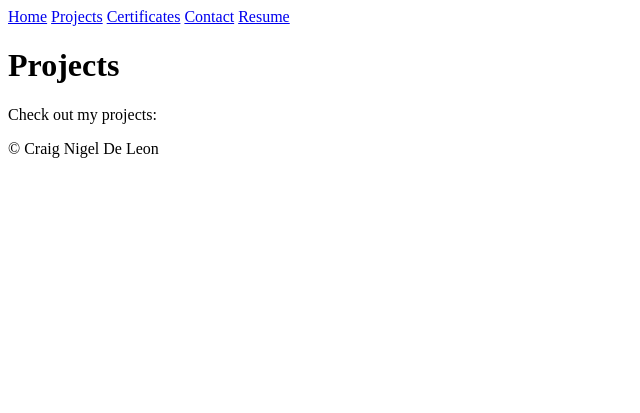
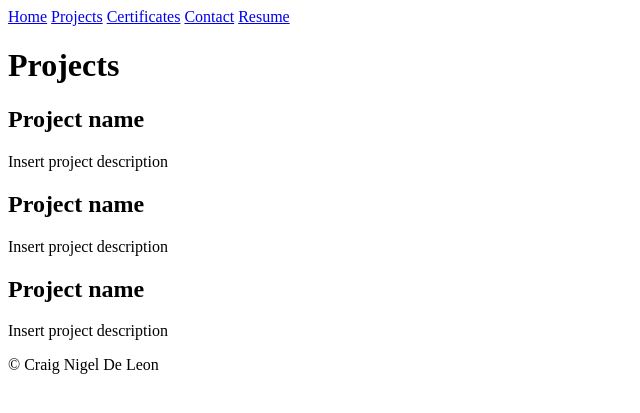
Before and after one commit to NigelDeLeon20/personal-portfolio, a Flask app: page /projects in a window 1280 px wide. Shown: the top 413 px of the page, without its empty margins (0-640 px from the left). Run offline with Flask 3, Linux system fonts and the light colour scheme.

Commit message:
Third commit, added a for loop of project in jinja2 format

```diff
--- a/Main.py
+++ b/Main.py
@@ -8,7 +8,12 @@ def home():
 
 @app.route("/projects")
 def project():
-    return render_template("projects.html")
+    projects = [
+        {"title": "Project name", "description": "Insert project description"},
+        {"title": "Project name", "description": "Insert project description"},
+        {"title": "Project name", "description": "Insert project description"},
+    ]
+    return render_template("projects.html", projects=projects)
 
 @app.route("/certificates")
 def certificates():
--- a/templates/projects.html
+++ b/templates/projects.html
@@ -2,6 +2,11 @@
 
 {% block title %}Projects{% endblock %}
 {% block content %}
-<h1>Projects</h1>
-<p>Check out my projects: </p>
+    <h1>Projects</h1>
+    {% for project in projects %}
+        <div>
+            <h2>{{ project.title }}</h2>
+            <p>{{ project.description }}</p>
+        </div>
+    {% endfor %}
 {% endblock %}
```
